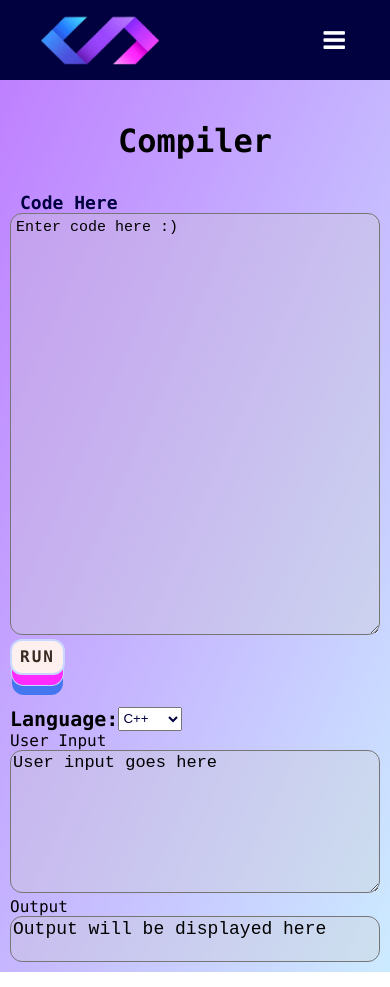
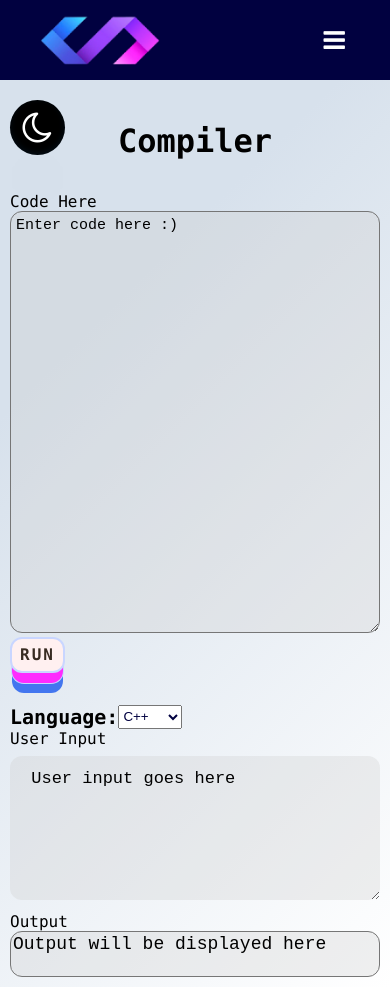
Before and after one commit to opencodeiiita/Geek-Editor-Frontend, a React (Create React App) app: page /compiler in a window 390 px wide. Built offline with nearby package versions, Linux system fonts and the light colour scheme.

Commit message:
added dark mode (#141)
Along with dark mode also changes the way to route in App.js for using props in different components

```diff
--- a/src/App.js
+++ b/src/App.js
@@ -9,12 +9,32 @@ import Compiler from "./Compiler/Compiler";
 import Dashboard from "./Dashboard/Dashboard";
 
 export default function App() {
+    const [check, setCheck]= useState('0');
+    let [mode, setMode] = useState('light');
+    const checkfunc = ()=>{
+        if(check==='0'){
+            setCheck('1');
+        }
+        else{
+            setCheck('0');
+        }
+
+
+        if(mode==='light'){
+            setMode('dark');
+
+        }
+        else{
+            setMode('light')
+
+        }
+    }
     return (
         <Switch>
-            <Route exact path="/" component={Home}></Route>
-            <Route exact path="/user" component={User}></Route>
-            <Route exact path="/compiler" component={Compiler}></Route>
-            <Route exact path="/dashboard" component={Dashboard}></Route>
+            <Route exact path="/"><Home/></Route>
+            <Route exact path="/compiler"><Compiler check = {check} checkfunc={checkfunc} mode = {mode} /></Route>
+            <Route exact path="/user"><User/></Route>
+            <Route exact path="/dashboard" > <Dashboard check = {check} checkfunc={checkfunc} mode={mode}/></Route>
         </Switch>
     );
 }
--- a/src/Compiler/Compiler.css
+++ b/src/Compiler/Compiler.css
@@ -1,5 +1,5 @@
 * {
-    --compiler-page-background: linear-gradient(to top left, #ccebff, #bf80ff);
+    --compiler-page-background: linear-gradient(to top left, #ccebff, #b975fd);
     /* --compiler-page-background: #fff; */
 }
 body {
@@ -10,7 +10,9 @@ body {
 .compiler-bg {
     padding: 10px;
     /* background-color: var(--compiler-page-background); */
-    background: var(--compiler-page-background);
+    background-color: #ffffff;
+background-image: linear-gradient(315deg, #ffffff 0%, #d7e1ec 74%);
+
 }
 .compiler-bg > h1 {
     text-align: center;
@@ -143,3 +145,9 @@ button.button-run:active::before {
     box-shadow: 0 0 0 1px #c9d6ff, 0 0 #4376ef;
     transform: translate3d(0, 0, -1em);
 }
+.background-dark{
+    background:#0c2444;
+}
+.dark-text{
+    color: white;
+}
--- a/src/Compiler/Compiler.js
+++ b/src/Compiler/Compiler.js
@@ -31,29 +31,32 @@ export default class Compiler extends Component {
     };
 
     render() {
+        let mode = this.props.mode;
+        // console.log(mode);
         return (
             <>
-                <Navbar />
-                <div className="compiler-bg">
-                    <h1>Compiler</h1>
+                <Navbar check = {this.props.check} checkfunc = {this.props.checkfunc} thememode = {mode} />
+                <div className={`compiler-bg background-${mode}`}>
+                    <h1 className={`${mode}-text`}>Compiler</h1>
                     <div className="hmm">
                         <label htmlFor="solution ">
-                            <span className="inputHeading">Code Here</span>
+                            <span className= {`${mode}-text ${mode}inputHeading `}>Code Here</span>
                         </label>
                         <textarea
                             required
                             name="solution"
                             id="source"
                             // onChange={this.input}
-                            className=" source"
+                            className={`${mode}-text source`}
                             // value={this.state.input}
                             placeholder="Enter code here :)"
+
                             // readOnly="false"
                         ></textarea>
                         <button class="button-run">RUN</button>
                         <div className="languageSelector">
                             <label htmlFor="tags" className="mr-1">
-                                <b className="chooseLanguage">Language:</b>
+                                <b className={`${mode}-text chooseLanguage`}>Language:</b>
                             </label>
                             <select
                                 value={this.state.language_id}
@@ -68,18 +71,19 @@ export default class Compiler extends Component {
                             </select>
                         </div>
                     </div>
-                    <div className="user-input">
+                    <div className={`${mode}-text user-input`}>
                         <span className="">User Input</span>
                         <br />
                         <textarea
-                            id="input"
+                           id="input"
+                            className={`input ${mode}-text`}
                             onChange={this.userInput}
                             placeholder="User input goes here"
                         ></textarea>
                     </div>
                     <div className="">
                         <div>
-                            <span className="">Output</span>
+                            <span className={`${mode}-text`}>Output</span>
                             <textarea
                                 readonly
                                 id="output"
--- a/src/Components/Navbar.css
+++ b/src/Components/Navbar.css
@@ -13,13 +13,13 @@ code {
       monospace;
 }
 
-#navbar {
+.navbar {
   background: rgb(1, 1, 64);
   display: flex;
   justify-content: space-between;
   height: 80px;
 }
-#navbar ul {
+.navbar ul {
   /* code here */
   margin: 15px 180px 15px 10px;
   list-style: none;
@@ -30,24 +30,24 @@ code {
   font-weight: 500;
 }
 
-#navbar ul li {
+.navbar ul li {
   /* code here */
   margin: 5px 15px;
 }
-#navbar ul li .link {
+.navbar ul li .link {
   color: #ffffff;
   text-decoration: none;
   padding: 8px;
   border-radius: 5px;
 }
 
-/* #navbar ul li .link:before {
+/* .navbar ul li .link:before {
 content: "";
 background: #9CF5A6;
 background: #90EE02;
 }
 */
-#navbar ul li .compiler--active{
+.navbar ul li .compiler--active{
 background-color: #ffffff;
 color: black;
 text-decoration: none;
@@ -56,13 +56,13 @@ border-radius: 5px;
 box-shadow: rgba(50, 50, 93, 0.25) 0px 2px 5px -1px, rgba(0, 0, 0, 0.3) 0px 1px 3px -1px;
 }
 
-#navbar ul li .link:hover {
+.navbar ul li .link:hover {
 background-color: #ffffff;
 color: black;
 box-shadow: rgba(50, 50, 93, 0.25) 0px 2px 5px -1px, rgba(0, 0, 0, 0.3) 0px 1px 3px -1px;
 }
 
-/* #navbar ul li .active {
+/* .navbar ul li .active {
 background-color: #ffffff;
 color: black;
 text-decoration: none;
@@ -85,23 +85,23 @@ border: none;
 width: 120px;
 }
 
-#navbar .menu-icon {
+.navbar .menu-icon {
 color: white;
 font-size: 25px;
 display: none;
 }
 
-#navbar .menu-icon:hover {
+.navbar .menu-icon:hover {
 cursor: pointer;
 }
 
-#navbar .close-icon {
+.navbar .close-icon {
 color: white;
 font-size: 25px;
 display: none;
 }
 
-#navbar .close-icon:hover {
+.navbar .close-icon:hover {
 cursor: pointer;
 }
 
@@ -110,11 +110,11 @@ display: none;
 }
 
 @media (max-width: 900px) {
-#navbar .menu-icon {
+.navbar .menu-icon {
   display: block;
   margin: 28px 45px;
 }
-#navbar ul {
+.navbar ul {
   position: fixed;
   margin: 0;
   top: 50px;
@@ -138,19 +138,73 @@ display: none;
 #click:checked~.menu-icon {
   display: none;
 }
-#navbar ul li {
+.navbar ul li {
   margin: 50px 0;
 }
-#navbar ul li .link, #navbar ul li .active {
+.navbar ul li .link, .navbar ul li .active {
   font-size: 28px;
   display: block;
 }
-#navbar ul li .link:hover, #navbar ul li .active {
+.navbar ul li .link:hover, .navbar ul li .active {
   color: white;
   background: none;
   box-shadow: none;
 }
-#navbar ul li .itemm:hover{
+.navbar ul li .itemm:hover{
   color: aqua;
 }
+.darkmode{
+   left: 10px;
+   top: 100px;
 }
+}
+
+.darkmode{
+  display: inline-block;
+  font-size: 35px;
+  position: absolute;
+  right: 10px;
+  top: 100px;
+
+}
+
+.moon{
+  padding-top: 10px;
+  text-align: center;
+  width: 55px;
+  height: 55px;
+  border-radius: 50%;
+  box-shadow: rgba(50, 50, 93, 0.25) 0px 50px 100px -20px, rgba(0, 0, 0, 0.3) 0px 30px 60px -30px, rgba(10, 37, 64, 0.35) 0px -2px 6px 0px inset;
+  background-color: black;
+  color: white;
+}
+.moon:hover{
+  color: black;
+  background-color: white;
+  cursor: pointer;
+  border: 1px solid black;
+  box-shadow: rgb(204, 219, 232) 3px 3px 6px 0px inset, rgba(255, 255, 255, 0.5) -3px -3px 6px 1px inset;
+}
+
+.sun{
+  /* padding: 10px; */
+  padding: 10px 10px;
+  border-radius: 50%;
+  width: 55px;
+  height: 55px;
+  box-shadow: rgba(50, 50, 93, 0.25) 0px 50px 100px -20px, rgba(0, 0, 0, 0.3) 0px 30px 60px -30px, rgba(10, 37, 64, 0.35) 0px -2px 6px 0px inset;
+  background-color: white;
+  color: orange;
+}
+.sun:hover{
+  cursor: pointer;
+  border: 1px solid  white;
+  box-shadow: rgb(204, 219, 232) 3px 3px 6px 0px inset, rgba(255, 255, 255, 0.5) -3px -3px 6px 1px inset;
+
+}
+
+/* dark mode theme */
+.dark{
+  background-color: #201c1c;
+  color: white;
+}
--- a/src/Components/Navbar.js
+++ b/src/Components/Navbar.js
@@ -3,12 +3,28 @@ import { Link } from 'react-router-dom';
 import { NavLink } from 'react-router-dom';
 import "./Navbar.css";
 import logo from '../assets/images/Logo.png';
-const Navbar = () => {
+const Navbar = (props) => {
     const [link, setLink] = useState('link');
+    const arr = ['moon', 'sun'];
+
+    const [forMode, setForMode] = useState(`${arr[Number(props.check)]}`);
+
+    const changemode=()=>{
+        if(forMode==='moon')
+        {  setForMode('sun');
+           props.checkfunc();
+        }
+          else
+         {  setForMode('moon');
+            props.checkfunc();
+        }
+
+    }
+    const mode = props.thememode;
     return (
         <>
 
-            <div id="navbar">
+            <div  className={`navbar ${mode}`}>
                 <div className="logo">
                     <img className="logoImg" src={logo} alt="Logo" />
                 </div>
@@ -25,6 +41,9 @@ const Navbar = () => {
                     </li>
                 </ul>
             </div>
+            <div className="darkmode" onClick={changemode}>
+               <i className={`fa fa-${forMode}-o ${forMode}`} ></i>
+           </div>
             {/* if(`${link}`==) */}
 
         </>
--- a/src/Dashboard/Dashboard.css
+++ b/src/Dashboard/Dashboard.css
@@ -11,6 +11,7 @@
 	flex-direction: column;
 	align-items: center;
     padding: 50px;
+
 }
 
 .main{
@@ -21,6 +22,7 @@
     padding: 20px;
     border-radius: 20px;
     background-color: rgb(211, 224, 235);
+    margin: 40px;
 }
 
 .item1{
@@ -198,3 +200,13 @@
         flex-direction: column;
     }
 }
+.background-dark{
+    background:#0c2444;
+
+}
+.main-background-dark{
+    background-color: rgb(109 111 112);
+}
+.other-background-dark .item, .other-background-dark .visitors{
+    background-color:#dadada ;
+}
--- a/src/Dashboard/Dashboard.js
+++ b/src/Dashboard/Dashboard.js
@@ -3,13 +3,13 @@ import Navbar from "../Components/Navbar";
 import { AiFillHeart } from "react-icons/ai";
 import "./Dashboard.css";
 
-const Dashboard = () => {
+const Dashboard = (props) => {
     return (
         <>
             <div>
-                <Navbar />
-                <div className="dashboard">
-                    <div className="main">
+            <Navbar check = {props.check} checkfunc = {props.checkfunc} thememode = {props.mode}/>
+                <div className={`dashboard background-${props.mode}`}>
+                    <div className={`main main-background-${props.mode} `}>
                         <nav className="item1">
                             <div
                                 id="img"
```
Also changed, not shown: src/Loginsignup/Home.css (line endings or trailing spaces), src/Loginsignup/Home.js (line endings or trailing spaces).
